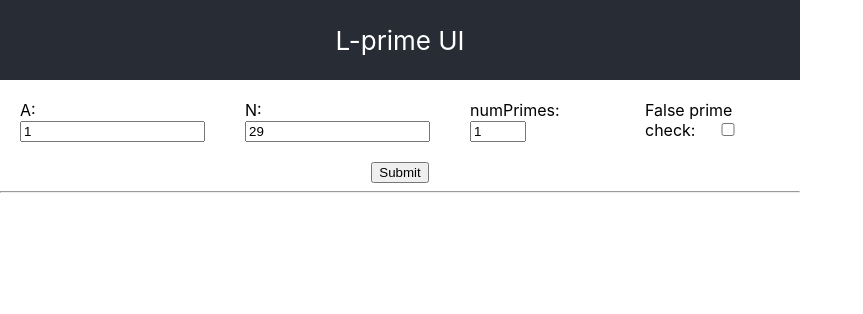
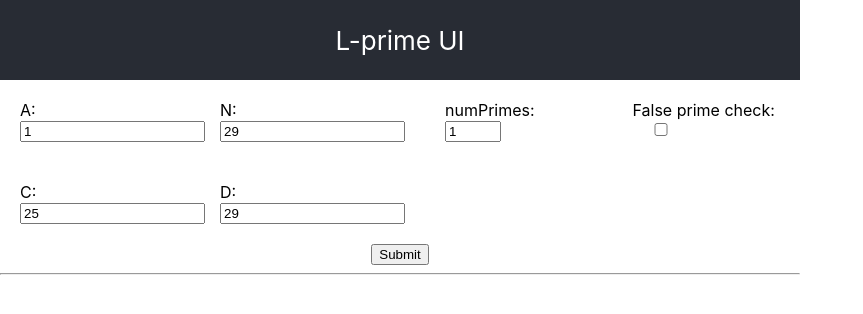
Before and after one commit to JeffML/lprime_ui, a React (Create React App) app: page / in a window 1280 px wide. Shown: the top 314 px of the page, without its empty margins (0-863 px from the left). Built offline with nearby package versions, Linux system fonts and the light colour scheme.

Commit message:
c, d values

```diff
--- a/src/App.js
+++ b/src/App.js
@@ -6,8 +6,10 @@ import Buttons from './Buttons'
 import Results from './Results'
 
 function App() {
-  const [aval, setAval] = useState(1);
+  const [aval, setAval] = useState(1)
   const [nval, setNval] = useState(29)
+  const [cval, setCval] = useState(25)
+  const [dval, setDval] = useState(29)
   const [results, setResults] = useState({ totalTime: "0", responses: {} });
   const [numPrimes, setNumPrimes] = useState(1);
   const [factorize, setFactorize] = useState(false)
@@ -17,9 +19,9 @@ function App() {
       <header className="App-header">
         L-prime UI
       </header>
-      <Inputs {...{ aval, nval, setAval, setNval,
+      <Inputs {...{ aval, nval, setAval, setNval, cval, setCval, dval, setDval,
         numPrimes, setNumPrimes, factorize, setFactorize }} />
-      <Buttons {...{ aval, nval, numPrimes, setResults, factorize, }} />
+      <Buttons {...{ aval, nval, cval, dval, numPrimes, setResults, factorize, }} />
       <hr></hr>
       <Results {...{ results, }} />
     </div>
--- a/src/Buttons.js
+++ b/src/Buttons.js
@@ -1,8 +1,8 @@
 import React from 'react';
 
-const getNewPrime = ({ aval, nval, numPrimes, setResults, factorize }) => {
+const getNewPrime = ({ aval, nval, cval, dval, numPrimes, setResults, factorize }) => {
   const FUNCTIONS = process.env.REACT_APP_FUNCTIONS || `https://lprime.netlify.app/`
-  const url = `${FUNCTIONS}.netlify/functions/primes?aval=${aval}&nval=${nval}&numPrimes=${numPrimes}${factorize ? '&factorize=1' : ''}`;
+  const url = `${FUNCTIONS}.netlify/functions/primes?aval=${aval}&nval=${nval}cval=${cval}&dval=${dval}&numPrimes=${numPrimes}${factorize ? '&factorize=1' : ''}`;
 
   fetch(url, {headers: {accept: "Accept: application/json"}})
     .then(response => response.json())
--- a/src/Inputs.js
+++ b/src/Inputs.js
@@ -1,11 +1,11 @@
 /* eslint-disable no-unused-vars, react/display-name, react/prop-types */
 import React from 'react';
 
-  export default ({ aval, setAval, nval, setNval,
+  export default ({ aval, setAval, nval, setNval, cval, setCval, dval, setDval,
       numPrimes, setNumPrimes, factorize, setFactorize }) =>
   <>
     <div className="row">
-      <div className="column">
+      <div className="column" style={{width:'10em'}}>
         <label>A: <input defaultValue={aval} type="number" onChange={(e) => setAval(e.target.value)}></input></label>
       </div><div className="column">
         <label>N: <input defaultValue={nval} type="number" onChange={(e) => setNval(e.target.value)}></input></label>
@@ -17,4 +17,13 @@ import React from 'react';
         <label>False prime check: <input defaultValue={factorize} type="checkbox" onChange={(e) => setFactorize(e.target.checked)} style={{ width: '3rem' }}></input></label>
       </div>
   </div>
+  <div className="row">
+      <div className="column" style={{width:'10em'}}>
+        <label>C: <input defaultValue={cval} type="number" onChange={(e) => setCval(e.target.value)}></input></label>
+      </div><div className="column">
+        <label>D: <input defaultValue={dval} type="number" onChange={(e) => setDval(e.target.value)}></input></label>
+      </div>
+      <div className="column"></div>
+      <div className="column"></div>
+  </div>
 </>
--- a/src/Results.js
+++ b/src/Results.js
@@ -18,6 +18,9 @@ const Responses = ({ primes, times, factors }) => {
     const time = times[i]
     const factor = factors && factors[i]
     const falsePrime = factor && factor.includes("*");
+    const numFormat = (n) => {
+        return n.replace(/\B(?=(\d{3})+(?!\d))/g, ',');
+    }
 
     if (time) {
       var fTime = nanoToSec(time);
@@ -33,11 +36,11 @@ const Responses = ({ primes, times, factors }) => {
         key={prime}
       >
         <div className="column">
-          <span>Prime: {prime}</span>
+          <span>Prime: {numFormat(prime)}</span>
           <br></br>
         </div>
         <div className="column">
-          <span>Time: {fTime}</span>
+          <span>Time(sec): {fTime}</span>
         </div>
         {factors && falsePrime? (
           <div className="column">
```
